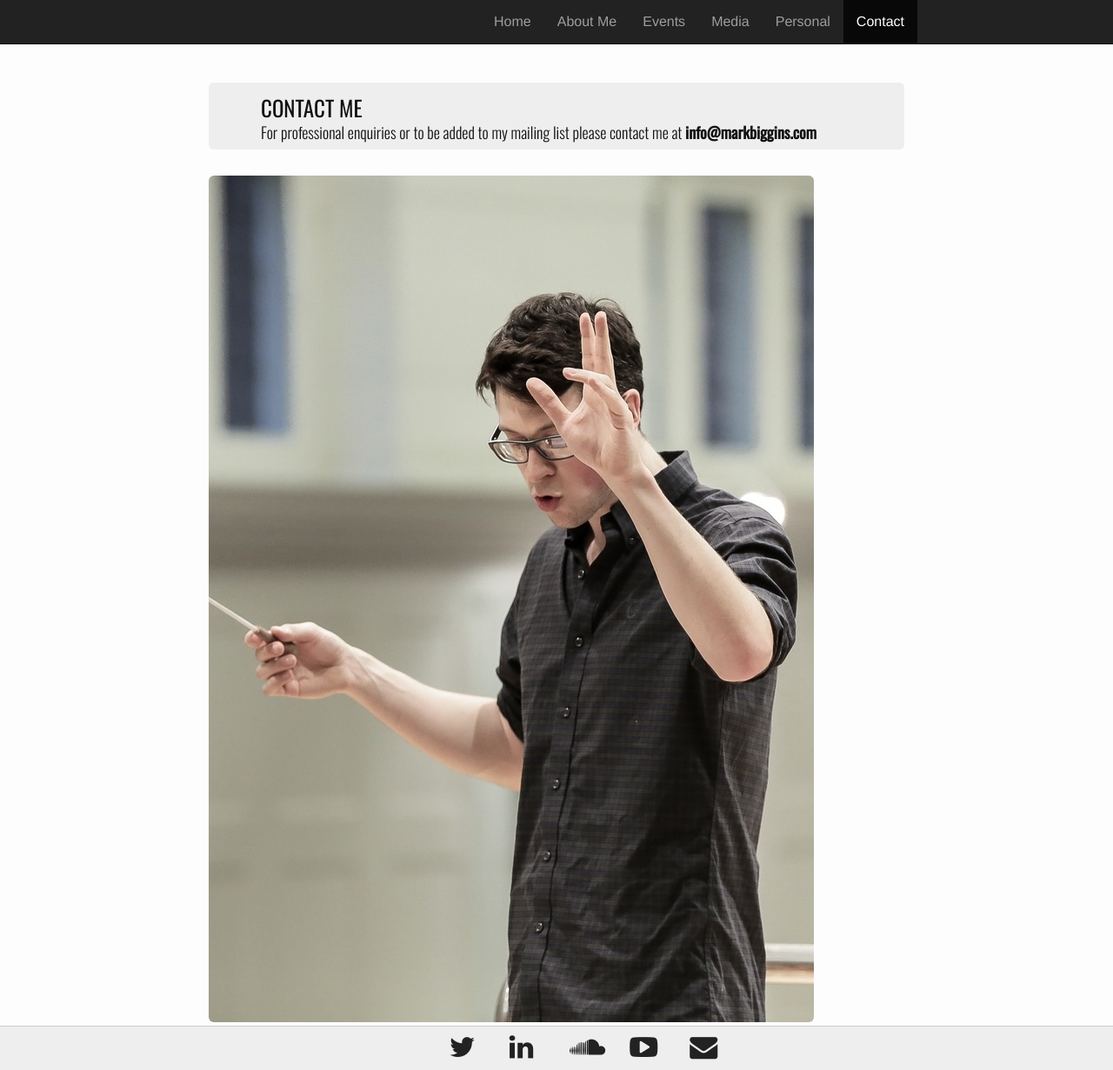
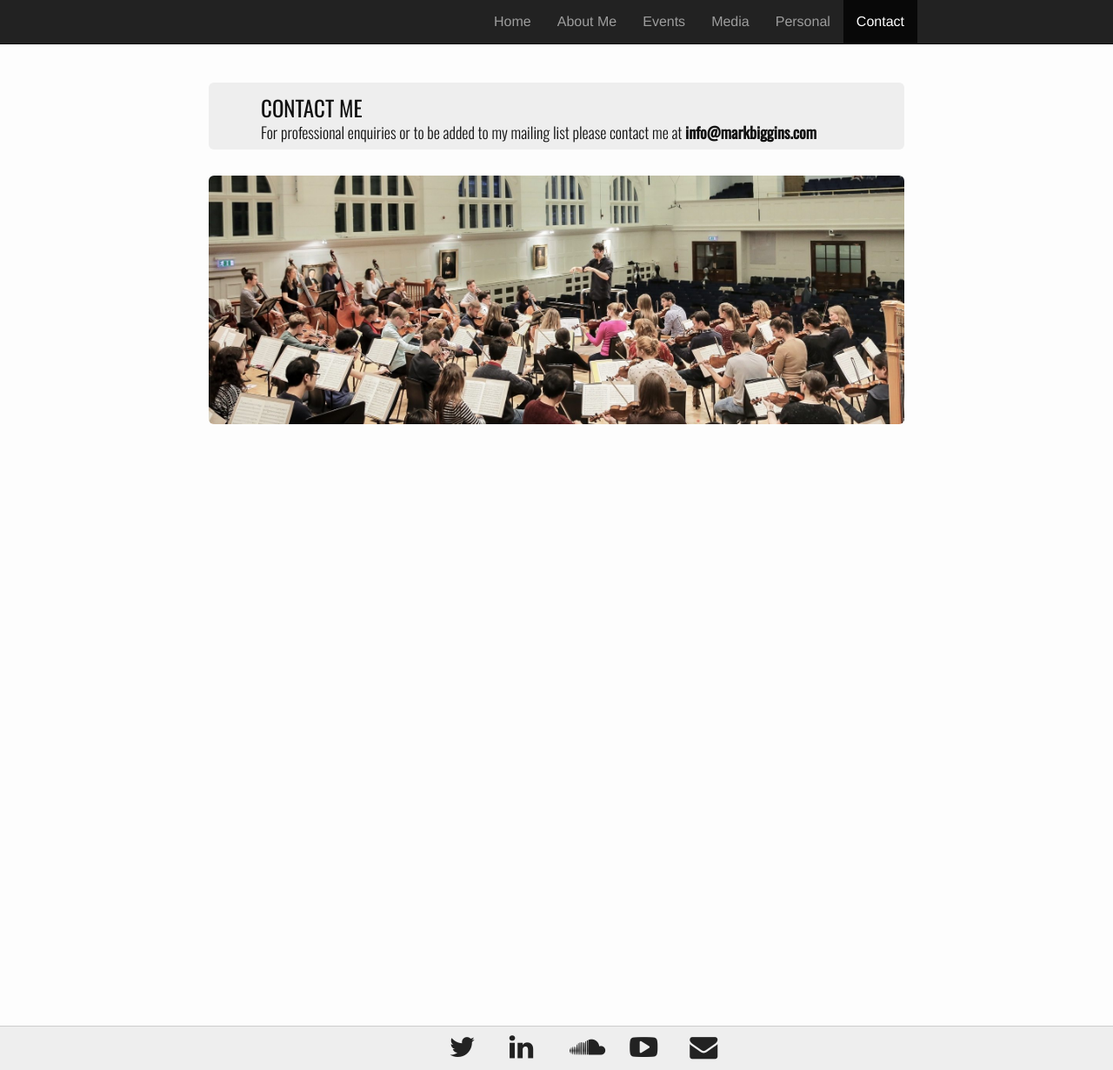
Before and after one commit to musicman10201/musicman10201.github.io, a Jekyll site: the page built from contact.md, in a window 1280 px wide and 1231 px high. Shown: the whole window at 87% size. Built offline with Jekyll 4.4.1, drawn with Linux system fonts in a browser that asks for light colours.

Commit message:
Update contact.md

```diff
--- a/contact.md
+++ b/contact.md
@@ -6,4 +6,4 @@ permalink: /contact/
 <h3>CONTACT ME</h3>
 <h4>For professional enquiries or to be added to my mailing list please contact me at <b>info@markbiggins.com</b></h4>
 </div>
-<img src="/images/media/20tallcropped.jpg" class="img-responsive img-rounded" alt="Mark Biggins"/>
+<img src="/images/media/28croppedreduced.jpg" class="img-responsive img-rounded" alt="Mark Biggins"/>
```
